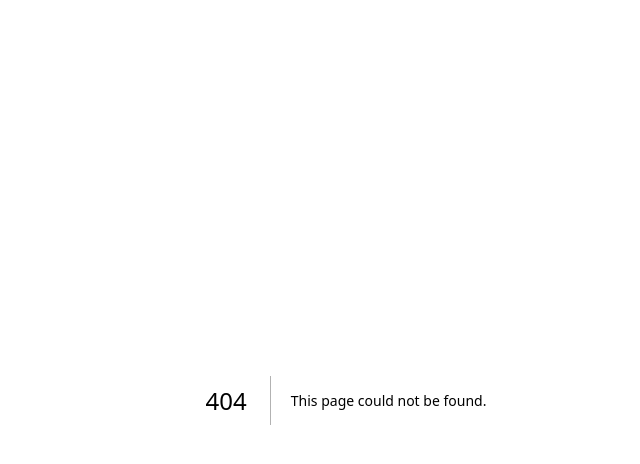
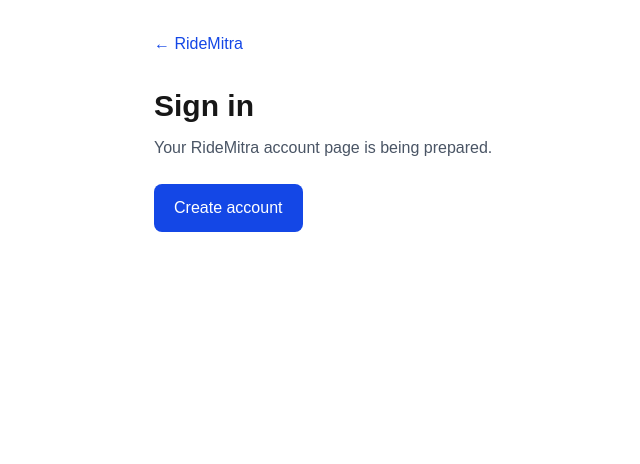
Before and after one commit to mintuvanga/ridemitra, a Next.js app: page /login in a window 1280 px wide. Before the commit this address had no page. Shown: the top 464 px of the page, without its empty margins (294-934 px from the left). Built offline with nearby package versions, Linux system fonts and the light colour scheme.

Commit message:
Repair RideMitra pages and restore production build

```diff
--- /dev/null
+++ b/src/app/login/page.tsx
@@ -0,0 +1,12 @@
+import Link from "next/link";
+
+export default function LoginPage() {
+  return (
+    <main className="mx-auto max-w-md p-8">
+      <Link href="/" className="text-blue-700">← RideMitra</Link>
+      <h1 className="mt-8 text-3xl font-bold">Sign in</h1>
+      <p className="mt-3 text-gray-600">Your RideMitra account page is being prepared.</p>
+      <Link href="/signup" className="mt-6 inline-block rounded-lg bg-blue-700 px-5 py-3 text-white">Create account</Link>
+    </main>
+  );
+}
--- /dev/null
+++ b/src/app/signup/page.tsx
@@ -0,0 +1,12 @@
+import Link from "next/link";
+
+export default function SignupPage() {
+  return (
+    <main className="mx-auto max-w-md p-8">
+      <Link href="/" className="text-blue-700">← RideMitra</Link>
+      <h1 className="mt-8 text-3xl font-bold">Create your account</h1>
+      <p className="mt-3 text-gray-600">Account registration will be connected next.</p>
+      <Link href="/login" className="mt-6 inline-block text-blue-700">Already registered? Sign in</Link>
+    </main>
+  );
+}
--- /dev/null
+++ b/src/app/trips/new/page.tsx
@@ -0,0 +1,12 @@
+import Link from "next/link";
+
+export default function NewTripPage() {
+  return (
+    <main className="mx-auto max-w-2xl p-8">
+      <Link href="/trips" className="text-blue-700">← Find journeys</Link>
+      <h1 className="mt-8 text-3xl font-bold">Publish a journey</h1>
+      <p className="mt-3 text-gray-600">Journey publishing will be connected next.</p>
+      <Link href="/login" className="mt-6 inline-block rounded-lg bg-blue-700 px-5 py-3 text-white">Sign in</Link>
+    </main>
+  );
+}
--- /dev/null
+++ b/src/app/trips/page.tsx
@@ -0,0 +1,12 @@
+import Link from "next/link";
+
+export default function TripsPage() {
+  return (
+    <main className="mx-auto max-w-4xl p-8">
+      <Link href="/" className="text-blue-700">← RideMitra home</Link>
+      <h1 className="mt-8 text-3xl font-bold">Find a journey</h1>
+      <p className="mt-3 text-gray-600">Journey search is being prepared.</p>
+      <Link href="/trips/new" className="mt-6 inline-block rounded-lg bg-blue-700 px-5 py-3 text-white">Publish a journey</Link>
+    </main>
+  );
+}
```
